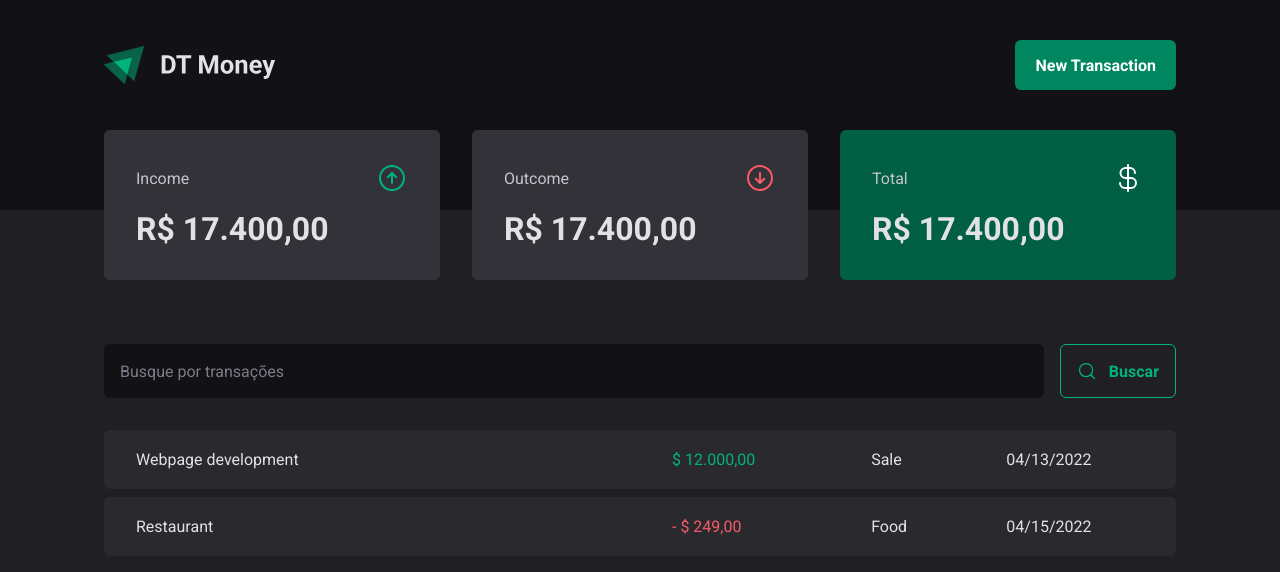
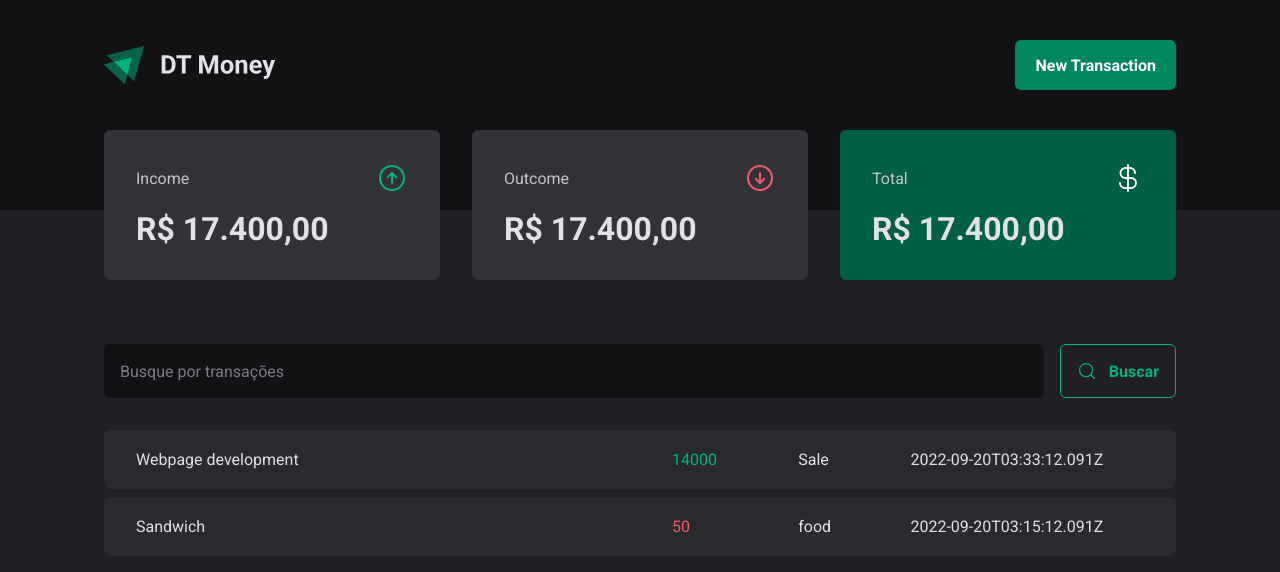
Before and after one commit to oantoniosilva/dt-money, a React (Vite) app: page / in a window 1280 px wide. Shown: the top 572 px of the page. Built offline with nearby package versions, Linux system fonts and the light colour scheme; data requests are answered from the project's data file.

Commit message:
feat: create http request

```diff
--- a/package.json
+++ b/package.json
@@ -5,6 +5,7 @@
   "type": "module",
   "scripts": {
     "dev": "vite",
+    "dev:server": "json-server server.json -w -d 500 -p 3333",
     "build": "tsc && vite build",
     "preview": "vite preview"
   },
--- /dev/null
+++ b/server.json
@@ -0,0 +1,20 @@
+{
+  "transactions": [
+    {
+      "id": 1,
+      "description": "Webpage development",
+      "type": "income",
+      "category": "Sale",
+      "price": 14000,
+      "createdAt": "2022-09-20T03:33:12.091Z"
+    },
+    {
+      "id": 2,
+      "description": "Sandwich",
+      "type": "outcome",
+      "category": "food",
+      "price": 50,
+      "createdAt": "2022-09-20T03:15:12.091Z"
+    }
+  ]
+}
--- a/src/pages/Transactions/index.tsx
+++ b/src/pages/Transactions/index.tsx
@@ -1,9 +1,32 @@
+import { useEffect, useState } from "react";
 import { Header } from "../../components/Header";
 import { Summary } from "../../components/Summary";
 import { SearchForm } from "./components/SearchForm";
 import { PriceHighlight, TransactionsContainer, TransactionsTable } from "./styles";
 
+interface Transaction {
+  id: number;
+  description: string;
+  type: 'income' | 'outcome';
+  price: number;
+  category: string;
+  createdAt: string;
+}
+
 export function Transaction() {
+  const [transactions, setTransactions] = useState<Transaction[]>([])
+
+  async function loadTransactions() {
+    const response = await fetch('http://localhost:3333/transactions')
+    const data = await response.json();
+
+    setTransactions(data);
+  }
+
+  useEffect(() => {
+    loadTransactions();
+  }, [])
+
   return (
     <div>
       <Header />
@@ -13,26 +36,20 @@ export function Transaction() {
         <SearchForm />
         <TransactionsTable>
           <tbody>
-            <tr>
-              <td width="50%">Webpage development</td>
-              <td>
-                <PriceHighlight variant="income">
-                  $ 12.000,00
-                </PriceHighlight>
-              </td>
-              <td>Sale</td>
-              <td>04/13/2022</td>
-            </tr>
-            <tr>
-              <td width="50%">Restaurant</td>
-              <td>
-                <PriceHighlight variant="outcome">
-                  - $ 249,00
-                </PriceHighlight>
-              </td>
-              <td>Food</td>
-              <td>04/15/2022</td>
-            </tr>
+            {transactions.map(transactions => {
+              return (
+                <tr key={transactions.id}>
+                  <td width="50%">{transactions.description}</td>
+                  <td>
+                    <PriceHighlight variant={transactions.type}>
+                      {transactions.price}
+                    </PriceHighlight>
+                  </td>
+                  <td>{transactions.category}</td>
+                  <td>{transactions.createdAt}</td>
+                </tr>
+              )
+            })}
           </tbody>
         </TransactionsTable>
       </TransactionsContainer>
```
